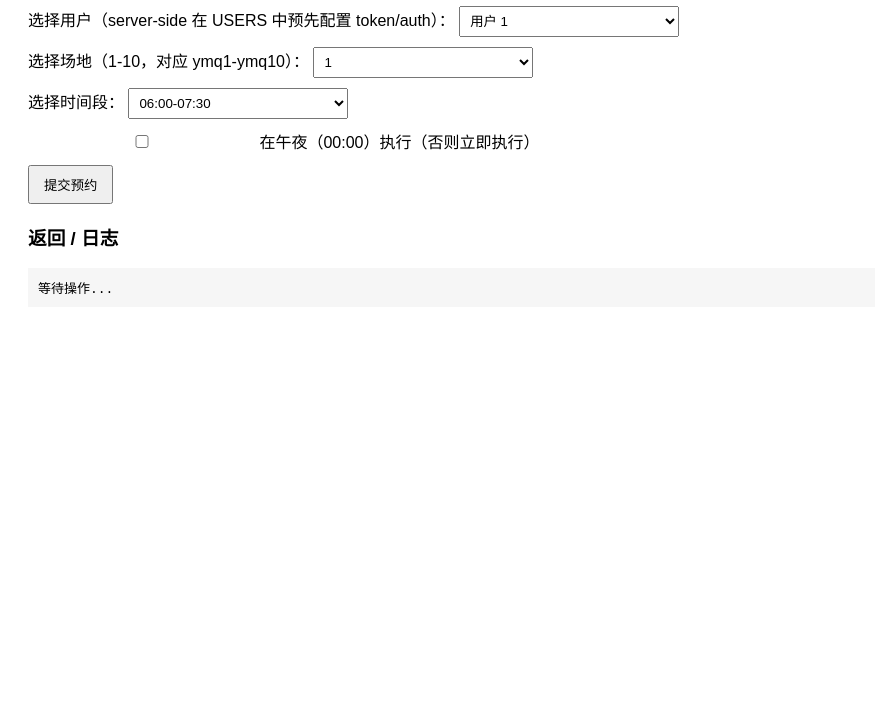
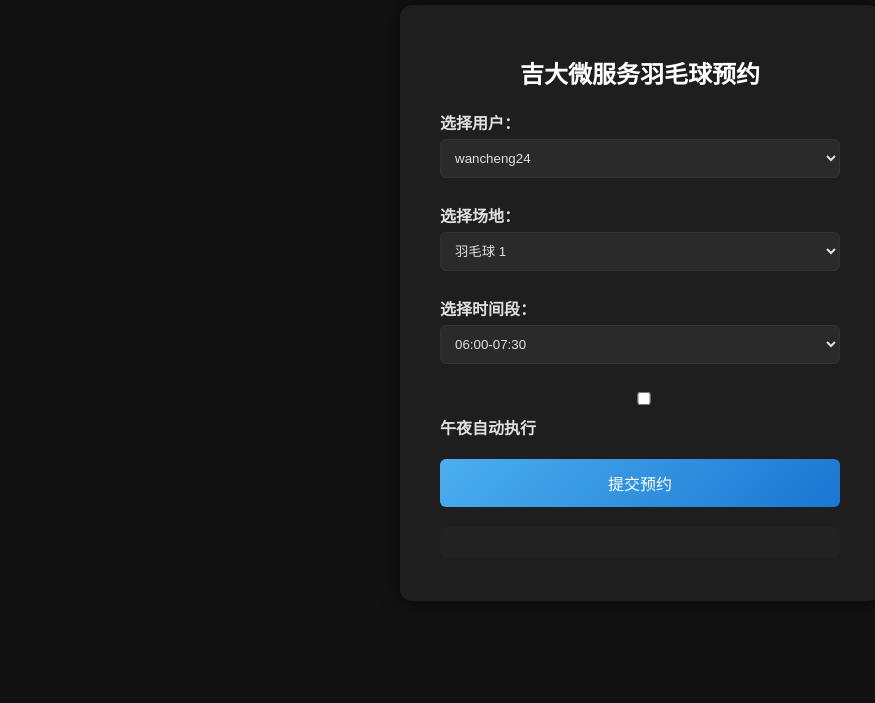
Before and after one commit to BountyHunterOka/JiLin_university_frontend, a plain HTML site: page index.html in a window 1280 px wide. Shown: the part 97-800 px from the top of the page, without its empty margins (0-875 px from the left). Drawn offline with Linux system fonts and the light colour scheme.

Commit message:
Update index.html

```diff
--- a/index.html
+++ b/index.html
@@ -2,40 +2,94 @@
 <html lang="zh-CN">
 <head>
   <meta charset="utf-8" />
-  <title>羽毛球场预约（示例前端）</title>
+  <title>吉大微服务</title>
   <style>
-    body { font-family: Arial, "Microsoft Yahei", sans-serif; padding: 20px; }
-    label { display:block; margin-top:10px; }
-    select, input { padding: 6px; width: 220px; }
-    button { margin-top: 12px; padding: 8px 14px; }
-    pre { background:#f6f6f6; padding:10px; }
+    body {
+      font-family: Arial, "Microsoft Yahei", sans-serif;
+      background-color: #121212;
+      color: #e0e0e0;
+      margin: 0;
+      height: 100vh;
+      display: flex;
+      justify-content: center;
+      align-items: center;
+    }
+    .container {
+      background-color: #1e1e1e;
+      padding: 30px 40px;
+      border-radius: 12px;
+      box-shadow: 0 0 20px rgba(0,0,0,0.6);
+      width: 400px;
+      text-align: center;
+    }
+    h2 {
+      margin-bottom: 20px;
+      color: #ffffff;
+    }
+    label {
+      display: block;
+      margin: 15px 0 5px;
+      font-weight: bold;
+      text-align: left;
+    }
+    select, input {
+      width: 100%;
+      padding: 10px;
+      margin-bottom: 10px;
+      border-radius: 6px;
+      border: 1px solid #333;
+      background-color: #2a2a2a;
+      color: #e0e0e0;
+    }
+    select:focus, input:focus {
+      outline: none;
+      border-color: #4cafef;
+    }
+    button {
+      width: 100%;
+      padding: 12px;
+      margin-top: 15px;
+      border: none;
+      border-radius: 6px;
+      background: linear-gradient(135deg, #4cafef, #1976d2);
+      color: #fff;
+      font-size: 16px;
+      cursor: pointer;
+      transition: background 0.3s ease;
+    }
+    button:hover {
+      background: linear-gradient(135deg, #42a5f5, #1565c0);
+    }
+    pre {
+      margin-top: 20px;
+      text-align: left;
+      background: #222;
+      padding: 15px;
+      border-radius: 6px;
+      max-height: 200px;
+      overflow-y: auto;
+      color: #a5d6ff;
+      font-size: 14px;
+    }
   </style>
 </head>
 <body>
-  <h2>羽毛球场预约（示例前端）</h2>
+  <div class="container">
+    <h2>吉大微服务羽毛球预约</h2>
 
-  <label>选择用户（server-side 在 USERS 中预先配置 token/auth）：
+    <label>选择用户：</label>
     <select id="userSelect">
-      <option value="1">用户 1</option>
-      <option value="2">用户 2</option>
-      <option value="3">用户 3</option>
-      <option value="4">用户 4</option>
-      <option value="5">用户 5</option>
+      <option value="1">wancheng24</option>
+      <option value="2">mawq24</option>
+      <option value="3">zxzhang</option>
+      <option value="4">liu_dan</option>
+      <option value="5">yichen25</option>
     </select>
-  </label>
 
-  <label>选择场地（1-10，对应 ymq1-ymq10）：
-    <select id="placeSelect">
-      <!-- 1..10 -->
-      <script>
-        for(let i=1;i<=10;i++){
-          document.write(`<option value="${i}">${i}</option>`);
-        }
-      </script>
-    </select>
-  </label>
+    <label>选择场地：</label>
+    <select id="placeSelect"></select>
 
-  <label>选择时间段：
+    <label>选择时间段：</label>
     <select id="timeRangeSelect">
       <option>06:00-07:30</option>
       <option>07:30-10:00</option>
@@ -46,16 +100,26 @@
       <option>17:30-19:30</option>
       <option>19:30-21:30</option>
     </select>
+
+    <label>
+      <input type="checkbox" id="scheduleMidnight"> 午夜自动执行
     </label>
-
-  <label><input type="checkbox" id="scheduleMidnight"> 在午夜（00:00）执行（否则立即执行）</label>
 
     <button id="submitBtn">提交预约</button>
 
-  <h3>返回 / 日志</h3>
-  <pre id="output">等待操作...</pre>
+    <pre id="output"></pre>
+  </div>
 
   <script>
+    // 动态生成场地选项
+    const placeSelect = document.getElementById('placeSelect');
+    for(let i=1;i<=10;i++){
+      const opt = document.createElement('option');
+      opt.value = i;
+      opt.textContent = "羽毛球 " + i;
+      placeSelect.appendChild(opt);
+    }
+
     document.getElementById('submitBtn').addEventListener('click', async () => {
       const user_id = parseInt(document.getElementById('userSelect').value,10);
       const place = parseInt(document.getElementById('placeSelect').value,10);
@@ -63,8 +127,8 @@
       const schedule_at_midnight = document.getElementById('scheduleMidnight').checked;
 
       const body = { user_id, place, time_range, schedule_at_midnight };
-
-      document.getElementById('output').textContent = "正在发送请求...";
+      const output = document.getElementById('output');
+      output.textContent = "正在提交，请稍候...";
 
       try {
         const resp = await fetch('https://mindful-spirit-production-a4b6.up.railway.app/reserve', {
@@ -72,11 +136,10 @@
           headers: { 'Content-Type': 'application/json' },
           body: JSON.stringify(body)
         });
-
         const data = await resp.json();
-        document.getElementById('output').textContent = JSON.stringify(data, null, 2);
+        output.textContent = JSON.stringify(data, null, 2);
       } catch (e) {
-        document.getElementById('output').textContent = "请求失败: " + e;
+        output.textContent = "请求失败: " + e;
       }
     });
   </script>
```
Lines whose indentation alone changed are shown as unchanged.
